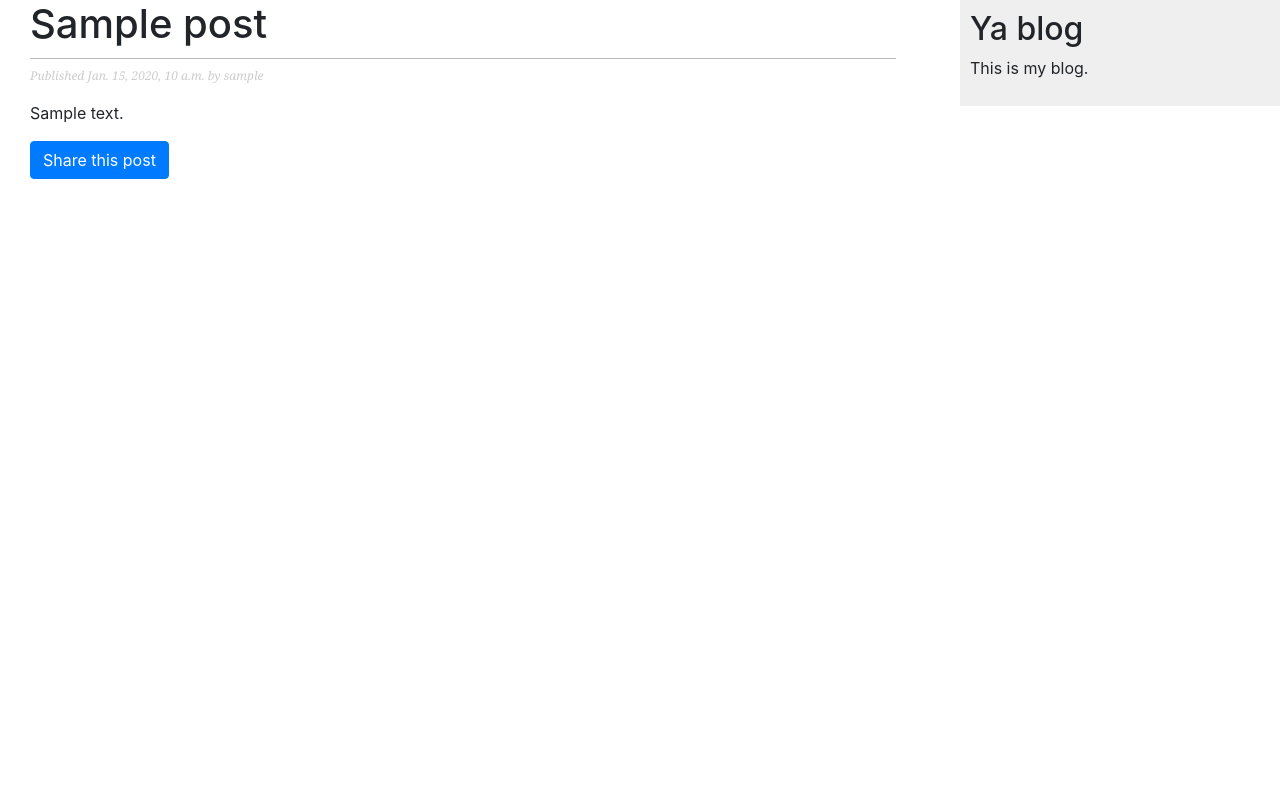
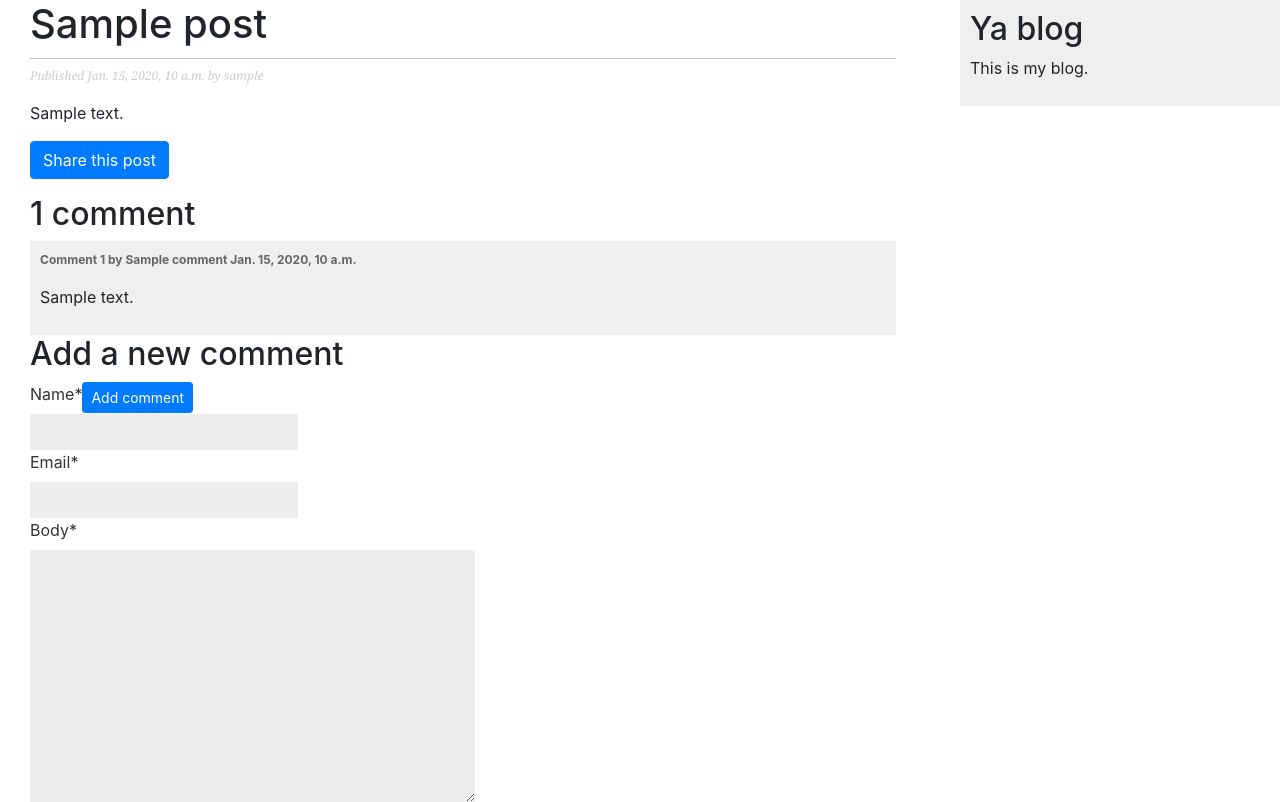
Before and after one commit to pascal-p/djl, a Django app: a page that uses mysite/blog/templates/blog/post/detail.html in a window 1280 px wide. Before the commit the page ends 179 px from the top, so only its background shows below. Run offline with Django 3.2, Linux system fonts and the light colour scheme; tables that the repository leaves empty hold one stand-in row (values such as "Sample post"); some libraries are stand-ins or nearby versions.

Commit message:
iter2: creating a comment system

```diff
--- a/mysite/blog/forms.py
+++ b/mysite/blog/forms.py
@@ -1,7 +1,13 @@
 from django import forms
+from .models import Comment
 
 class EmailPostForm(forms.Form):
     name = forms.CharField(max_length=25)
     email = forms.EmailField()
     to = forms.EmailField()
     comments = forms.CharField(required=False, widget=forms.Textarea)
+
+class CommentForm(forms.ModelForm):
+    class Meta:
+        model = Comment
+        fields = ['name', 'email', 'body']
--- a/mysite/blog/models.py
+++ b/mysite/blog/models.py
@@ -20,7 +20,7 @@ class Post(models.Model):
     title = models.CharField(max_length=250)
     slug = models.SlugField(max_length=250, unique_for_date='publish')
 
-    # 1-to-many relationshup Post ---> User(Author)
+    # 1-to-many relationship Post ---> User(Author)
     author = models.ForeignKey(User, on_delete=models.CASCADE, related_name='blog_posts')
 
     body = models.TextField(max_length=16_384)
@@ -43,3 +43,22 @@ class Post(models.Model):
                        args=[self.publish.year,
                        self.publish.month,
                        self.publish.day, self.slug])
+
+
+class Comment(models.Model):
+    # 1-to-many relationship Comment ---> Post
+    post = models.ForeignKey(Post, on_delete=models.CASCADE, related_name='comments')
+    name = models.CharField(max_length=80)
+    email = models.EmailField()
+    body = models.TextField(max_length=10240)
+    #
+    created = models.DateTimeField(auto_now_add=True)
+    updated = models.DateTimeField(auto_now=True)
+    #
+    active = models.BooleanField(default=True)
+
+    class Meta:
+        ordering = ('created',)
+
+    def __str__(self):
+        return f'Comment by {self.name} on {self.post}'
--- a/mysite/blog/templates/blog/post/detail.html
+++ b/mysite/blog/templates/blog/post/detail.html
@@ -1,5 +1,5 @@
 {% extends "blog/base.html" %}
-
+{% load crispy_forms_tags %}
 {% block title %}{{ post.title }}{% endblock %}
 
 {% block content %}
@@ -13,4 +13,32 @@
     <a href="{% url "blog:post_share" post.id %}" class="btn btn-primary">Share this post</a>
   </p>
 
+{% with comments.count as total_comments %}
+  <h2>
+    {{ total_comments }} comment{{ total_comments|pluralize }}
+  </h2>
+{% endwith %}
+
+{% for comment in comments %}
+  <div class="comment">
+    <p class="info">Comment {{ forloop.counter }} by {{ comment.name }} {{ comment.created }}</p>
+    {{ comment.body|linebreaks }}
+  </div>
+{% empty %}
+  <p>There are no comments yet.</p>
+{% endfor %}
+
+{% if new_comment %}
+  <h2>Your comment has been added.</h2>
+{% else %}
+  <h2>Add a new comment</h2>
+  <form method="post">
+    {{ comment_form|crispy }}
+    {% csrf_token %}
+    <p>
+      <button type="submit" class="btn btn-sm btn-primary" value="Add comment">Add comment</button>
+    </p>
+  </form>
+{% endif %}
+
 {% endblock %}
--- a/mysite/blog/templates/blog/post/share.html
+++ b/mysite/blog/templates/blog/post/share.html
@@ -15,8 +15,9 @@
    <form method="post">
       {{ form|crispy }}
      {% csrf_token %}
-     <!-- <input type="submit" value="Send e-mail"> -->
-     <button type="submit" class="btn btn-sm btn-primary" value="Send e-mail">Send e-mail</button>
+      <p>
+        <button type="submit" class="btn btn-sm btn-primary" value="Send e-mail">Send e-mail</button>
+      </p>
    </form>
 {% endif %}
 {% endblock %}
--- a/mysite/blog/views.py
+++ b/mysite/blog/views.py
@@ -5,15 +5,15 @@ from django.views.generic import ListView, DetailView
 from django.urls import reverse_lazy
 from django.core.mail import send_mail
 
-from .models import Post
-from .forms import EmailPostForm
+from .models import Post, Comment
+from .forms import EmailPostForm, CommentForm
 
 
 ## CBV
 class PostListView(ListView):
     queryset = Post.objects.all() # queryset = Post.published.all()
     context_object_name = 'posts'
-    paginate_by = 3
+    paginate_by = 5
     template_name = 'blog/post/list.html'
 
 class PostDetailView(DetailView):
@@ -21,14 +21,37 @@ class PostDetailView(DetailView):
     template_name = 'blog/post/detail.html'
 
     def get(self, request, year, month, day, post):
-        post_obj = get_object_or_404(Post, slug=post,
-                                     # status='published',
-                                     publish__year=year,
-                                     publish__month=month,
-                                     publish__day=day)
-        # context = { 'ad' : ad_obj, 'comments': comments, 'comment_form': comment_form }
-        context = { 'post': post_obj }
-        return render(request, self.template_name, context)
+        post, comments = self._get_qs_hlpr(request, year, month, day, post)
+        comment_form = CommentForm()                       ## Assume a get request, send inital empty form to fill
+
+        context = {'post': post, 'comments': comments, 'new_comment': None,
+                   'comment_form': comment_form}
+        return render(request, 'blog/post/detail.html', context)
+
+    def post(self, request, year, month, day, post):
+        post, comments = self._get_qs_hlpr(request, year, month, day, post)
+        new_comment = None
+        if request.method == 'POST':                           ## A comment was posted
+            comment_form = CommentForm(data=request.POST)
+            if comment_form.is_valid():
+                new_comment = comment_form.save(commit=False)  ## Create Comment object but don't save to database yet
+                new_comment.post = post                        ## Assign the current post to the comment
+                new_comment.save()                             ## Save the comment to the database
+
+        context = {'post': post, 'comments': comments, 'new_comment': new_comment,
+                   'comment_form': comment_form}
+        return render(request, 'blog/post/detail.html', context)
+
+
+    def _get_qs_hlpr(self, request, year, month, day, post):
+        post = get_object_or_404(Post, slug=post,
+                                 status='published',
+                                 publish__year=year,
+                                 publish__month=month, publish__day=day)
+
+        # List of active comments for this post
+        comments = post.comments.filter(active=True)
+        return (post, comments)
 
 
 ## FBV
```
Also changed, not shown: mysite/blog/admin.py (+8 -1 lines), mysite/blog/migrations/0002_comment.py (added).
